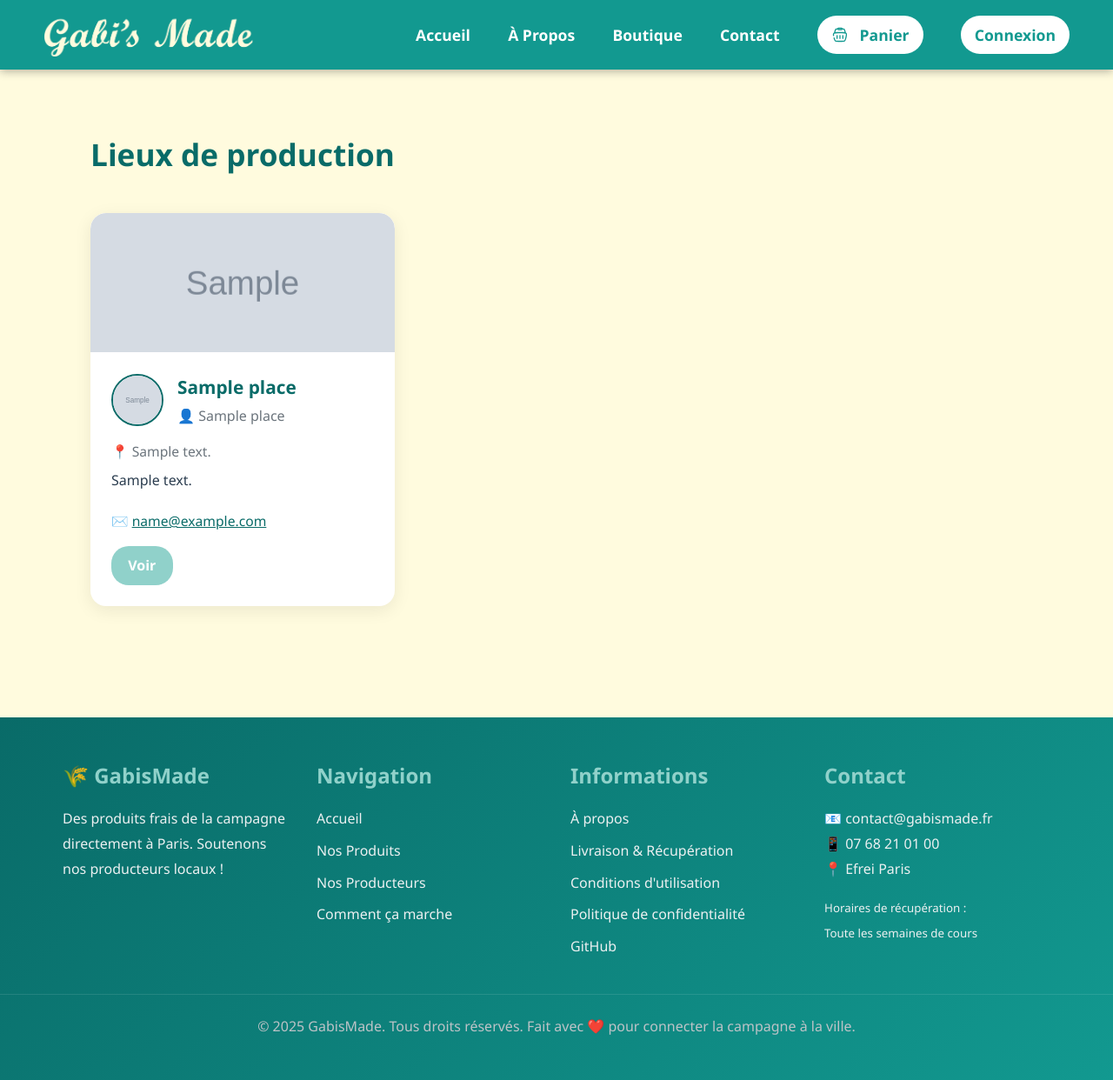
After one commit to Tezay/GabisMade, a Flask app: page /production_places in a window 1280 px wide. The commit adds this page. Shown: the whole page at 87% size. Run offline with Flask 3, Linux system fonts and the light colour scheme; tables that the repository leaves empty hold one stand-in row (values such as "Sample post"); grey boxes marked "Sample" are stand-in pictures.

```diff
--- a/app/routes.py
+++ b/app/routes.py
@@ -11,9 +11,10 @@ from .utils import (
     create_order_from_cart, get_order_by_number_for_user, confirm_order_pickup,
     get_orders_for_user, get_all_orders_admin,
     delete_order,
-    complete_order_admin, get_all_completed_orders_admin
+    complete_order_admin, get_all_completed_orders_admin,
+    add_new_production_place
 )
-from .models import Product, User, CartItem, Order, OrderItem, PickupSlot
+from .models import Product, User, CartItem, Order, OrderItem, PickupSlot, ProductionPlace
 from .calendar_utils import generate_calendar_data
 import uuid
 from flask import Blueprint
@@ -21,6 +22,7 @@ from werkzeug.utils import secure_filename
 import os
 import re
 from datetime import datetime
+from . import db
 
 # Crée un Blueprint pour les routes principales
 bp = Blueprint('main', __name__)
@@ -63,12 +65,14 @@ def add_product():
     if not user_id or not is_admin(user_id):
         abort(403)  # Accès interdit si l'utilisateur n'est pas admin
 
+    places = ProductionPlace.query.all()
     if request.method == 'POST':
         name = request.form['nom']
         description = request.form['description']
         price = float(request.form['prix'])
         stock = int(request.form['stock'])
         image = request.files.get('image')
+        production_place_id = request.form.get('production_place_id') or None
 
         # Génère une ID unique pour le produit
         product_id = str(uuid.uuid4())
@@ -96,25 +100,41 @@ def add_product():
             price=price,
             stock=stock,
             is_active=True,
-            image_path=image_path
+            image_path=image_path,
+            production_place_id=production_place_id
         )
 
         # Redirige vers la page d'ajout de produit
         return redirect(url_for('main.add_product'))
 
     # Retourne le template pour ajouter un produit
-    return render_template('add_product.html')
+    return render_template('add_product.html', places=places)
 
 # Route pour afficher la liste des produits
 @bp.route('/products')
 def list_products():
-    products = Product.query.all()
+    # Récupère le paramètre de filtre producteur
+    producer_id = request.args.get('producer')
+    products_query = Product.query
+
+    # Applique le filtre producteur si présent
+    if producer_id:
+        products_query = products_query.filter(Product.production_place_id == producer_id)
+    products = products_query.all()
+
+    # Liste de tous les lieux de production pour le filtre
+    production_places = ProductionPlace.query.all()
 
     # Vérifie si l'utilisateur est admin
     admin_privilege = is_admin(request.cookies.get('user_id'))
 
-    # Retourne la liste des produits
-    return render_template('products_list.html', products=products, admin_privilege=admin_privilege)
+    return render_template(
+        'products_list.html',
+        products=products,
+        admin_privilege=admin_privilege,
+        production_places=production_places,
+        selected_producer_id=producer_id
+    )
 
 
 # Route pour afficher un produit spécifique
@@ -667,3 +687,63 @@ def admin_manage_calendar_route():
                            calendar_data=calendar_data,
                            current_year=year,
                            current_month=month)
+
+@bp.route('/production_places')
+def production_places_list():
+    places = ProductionPlace.query.all()
+    is_admin_user = is_admin(request.cookies.get('user_id'))
+    return render_template('production_places_list.html', places=places, is_admin_user=is_admin_user)
+
+@bp.route('/admin/production_places/add', methods=['GET', 'POST'])
+def admin_add_production_place():
+    user_id = request.cookies.get('user_id')
+    if not user_id or not is_admin(user_id):
+        abort(403)
+    if request.method == 'POST':
+        name = request.form['name']
+        producer_name = request.form['producer_name']
+        address = request.form['address']
+        description = request.form['description']
+        contact_email = request.form['contact_email']
+        place_id = str(uuid.uuid4())
+
+        # Gestion des images
+        producer_photo = request.files.get('producer_photo')
+        place_photo = request.files.get('place_photo')
+        producer_photo_path = None
+        place_photo_path = None
+
+        if producer_photo and producer_photo.filename != '':
+            filename = secure_filename(f"{place_id}_producer.png")
+            img_dir = os.path.join(bp.root_path, 'static', 'producer_img')
+            os.makedirs(img_dir, exist_ok=True)
+            producer_photo.save(os.path.join(img_dir, filename))
+            producer_photo_path = f'producer_img/{filename}'
+        if place_photo and place_photo.filename != '':
+            filename = secure_filename(f"{place_id}_place.png")
+            img_dir = os.path.join(bp.root_path, 'static', 'place_img')
+            os.makedirs(img_dir, exist_ok=True)
+            place_photo.save(os.path.join(img_dir, filename))
+            place_photo_path = f'place_img/{filename}'
+
+        add_new_production_place(
+            id=place_id,
+            name=name,
+            producer_name=producer_name,
+            address=address,
+            description=description,
+            contact_email=contact_email,
+            producer_photo_path=producer_photo_path,
+            place_photo_path=place_photo_path
+        )
+        flash("Lieu de production ajouté.", "success")
+        return redirect(url_for('main.production_places_list'))
+    return render_template('admin_add_production_place.html')
+
+@bp.route('/production_place/<place_id>')
+def production_place_page(place_id):
+    place = ProductionPlace.query.get(place_id)
+    if not place:
+        abort(404)
+    products = Product.query.filter_by(production_place_id=place_id, is_active=True).all()
+    return render_template('production_place.html', place=place, products=products)
--- /dev/null
+++ b/app/static/css/production_places_list.css
@@ -0,0 +1,164 @@
+/* Copie le contenu de l'ancien admin_production_places.css ici, puis supprime l'ancien fichier si besoin. */
+.production-places-container {
+    max-width: 1300px;
+    margin: 0 auto;
+    padding: 2rem;
+}
+
+.production-places-header {
+    display: flex;
+    justify-content: space-between;
+    align-items: center;
+    margin-bottom: 2.5rem;
+}
+
+.production-places-header h1 {
+    color: var(--primary-color);
+    font-size: 2.2rem;
+    margin: 0;
+}
+
+.places-grid {
+    display: flex;
+    flex-wrap: wrap;
+    gap: 2rem;
+    justify-content: flex-start;
+}
+
+.place-card {
+    background: white;
+    border-radius: 18px;
+    box-shadow: 0 5px 20px rgba(0,0,0,0.08);
+    overflow: hidden;
+    width: 350px;
+    display: flex;
+    flex-direction: column;
+    transition: box-shadow 0.3s, transform 0.3s;
+}
+
+.place-card:hover {
+    box-shadow: 0 12px 32px rgba(0,0,0,0.15);
+    transform: translateY(-8px) scale(1.02);
+}
+
+.place-banner {
+    width: 100%;
+    height: 160px;
+    background-size: cover;
+    background-position: center;
+    border-top-left-radius: 18px;
+    border-top-right-radius: 18px;
+}
+
+.place-card-content {
+    padding: 1.5rem;
+    display: flex;
+    flex-direction: column;
+    flex: 1;
+}
+
+.place-producer {
+    display: flex;
+    align-items: center;
+    gap: 1rem;
+    margin-bottom: 1rem;
+}
+
+.place-producer img {
+    width: 60px;
+    height: 60px;
+    border-radius: 50%;
+    object-fit: cover;
+    border: 2px solid var(--primary-color);
+}
+
+.place-name {
+    font-size: 1.3rem;
+    color: var(--primary-color);
+    margin: 0 0 0.2rem 0;
+}
+
+.producer-name {
+    color: var(--text-light);
+    font-size: 1rem;
+    margin: 0;
+}
+
+.place-address {
+    color: var(--text-light);
+    font-size: 0.98rem;
+    margin-bottom: 0.5rem;
+}
+
+.place-description {
+    color: var(--text-dark);
+    font-size: 1rem;
+    margin-bottom: 0.7rem;
+    min-height: 2.2em;
+}
+
+.place-contact {
+    color: var(--primary-color);
+    font-size: 0.98rem;
+    margin-bottom: 1rem;
+}
+
+.place-contact a {
+    color: var(--primary-color);
+    text-decoration: underline;
+}
+
+.place-actions {
+    margin-top: auto;
+    display: flex;
+    gap: 0.7rem;
+}
+
+.btn {
+    display: inline-block;
+    padding: 0.6rem 1.2rem;
+    border-radius: 20px;
+    font-weight: 600;
+    text-decoration: none;
+    border: none;
+    cursor: pointer;
+    font-size: 1rem;
+    transition: background 0.2s, color 0.2s;
+}
+
+.btn-primary {
+    background: var(--primary-color);
+    color: white;
+}
+
+.btn-primary:hover {
+    background: var(--secondary-color);
+}
+
+.btn-secondary {
+    background: var(--secondary-color);
+    color: white;
+}
+
+.btn-secondary:hover {
+    background: var(--primary-color);
+}
+
+.no-places {
+    text-align: center;
+    color: var(--text-light);
+    font-size: 1.2rem;
+    margin-top: 4rem;
+}
+
+@media (max-width: 900px) {
+    .places-grid {
+        flex-direction: column;
+        gap: 2rem;
+        align-items: center;
+    }
+    .place-card {
+        width: 100%;
+        max-width: 400px;
+    }
+}
--- a/app/templates/partials/footer.html
+++ b/app/templates/partials/footer.html
@@ -15,7 +15,7 @@
             <ul>
                 <li><a href="{{ url_for('main.home') }}">Accueil</a></li>
                 <li><a href="{{ url_for('main.list_products') }}">Nos Produits</a></li>
-                <li><a href="#">Nos Producteurs</a></li>
+                <li><a href="{{ url_for('main.production_places_list') }}">Nos Producteurs</a></li>
                 <li><a href="#">Comment ça marche</a></li>
             </ul>
         </div>
--- /dev/null
+++ b/app/templates/production_places_list.html
@@ -0,0 +1,46 @@
+{% extends 'base.html' %}
+
+{% block title %}Lieux de Production{% endblock %}
+
+{% block extra_css %}
+<link rel="stylesheet" href="{{ url_for('static', filename='css/production_places_list.css') }}">
+{% endblock %}
+
+{% block content %}
+<div class="production-places-container">
+    <div class="production-places-header">
+        <h1>Lieux de production</h1>
+        {% if is_admin_user %}
+        <a href="{{ url_for('main.admin_add_production_place') }}" class="btn btn-primary">➕ Ajouter un lieu</a>
+        {% endif %}
+    </div>
+    {% if places %}
+    <div class="places-grid">
+        {% for place in places %}
+        <div class="place-card">
+            <div class="place-banner" style="background-image: url('{{ url_for('static', filename=place.place_photo_path or 'img/default.png') }}');"></div>
+            <div class="place-card-content">
+                <div class="place-producer">
+                    <img src="{{ url_for('static', filename=place.producer_photo_path or 'img/default-producer.png') }}" alt="Producteur">
+                    <div>
+                        <h2 class="place-name">{{ place.name }}</h2>
+                        <p class="producer-name">👤 {{ place.producer_name }}</p>
+                    </div>
+                </div>
+                <p class="place-address">📍 {{ place.address }}</p>
+                <p class="place-description">{{ place.description[:100] }}{% if place.description|length > 100 %}...{% endif %}</p>
+                <p class="place-contact">✉️ <a href="mailto:{{ place.contact_email }}">{{ place.contact_email }}</a></p>
+                <div class="place-actions">
+                    <a href="{{ url_for('main.production_place_page', place_id=place.id) }}" class="btn btn-secondary">Voir</a>
+                </div>
+            </div>
+        </div>
+        {% endfor %}
+    </div>
+    {% else %}
+        <div class="no-places">
+            <p>Aucun lieu de production enregistré.</p>
+        </div>
+    {% endif %}
+</div>
+{% endblock %}
```
Also changed, not shown: app/models.py (+17 -0 lines), app/static/css/production_place.css (added, +143 -0 lines), app/templates/add_product.html (+8 -0 lines), app/templates/admin_add_production_place.html (added, +28 -0 lines), app/templates/admin_dashboard.html (+7 -0 lines), app/templates/product.html (+16 -5 lines), app/templates/production_place.html (added, +48 -0 lines), app/templates/products_list.html (+19 -16 lines), app/utils.py (+20 -3 lines), 1 other file.
